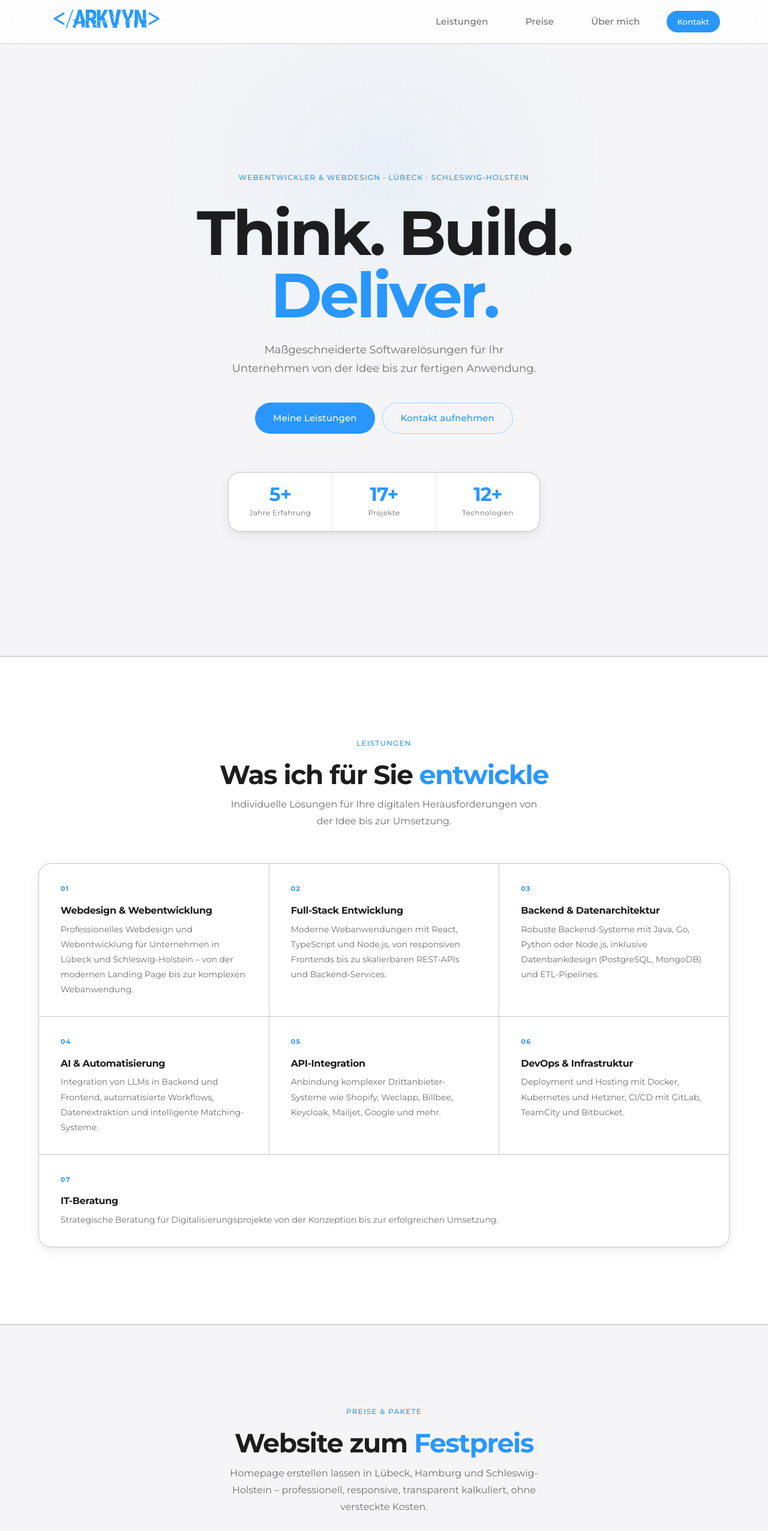
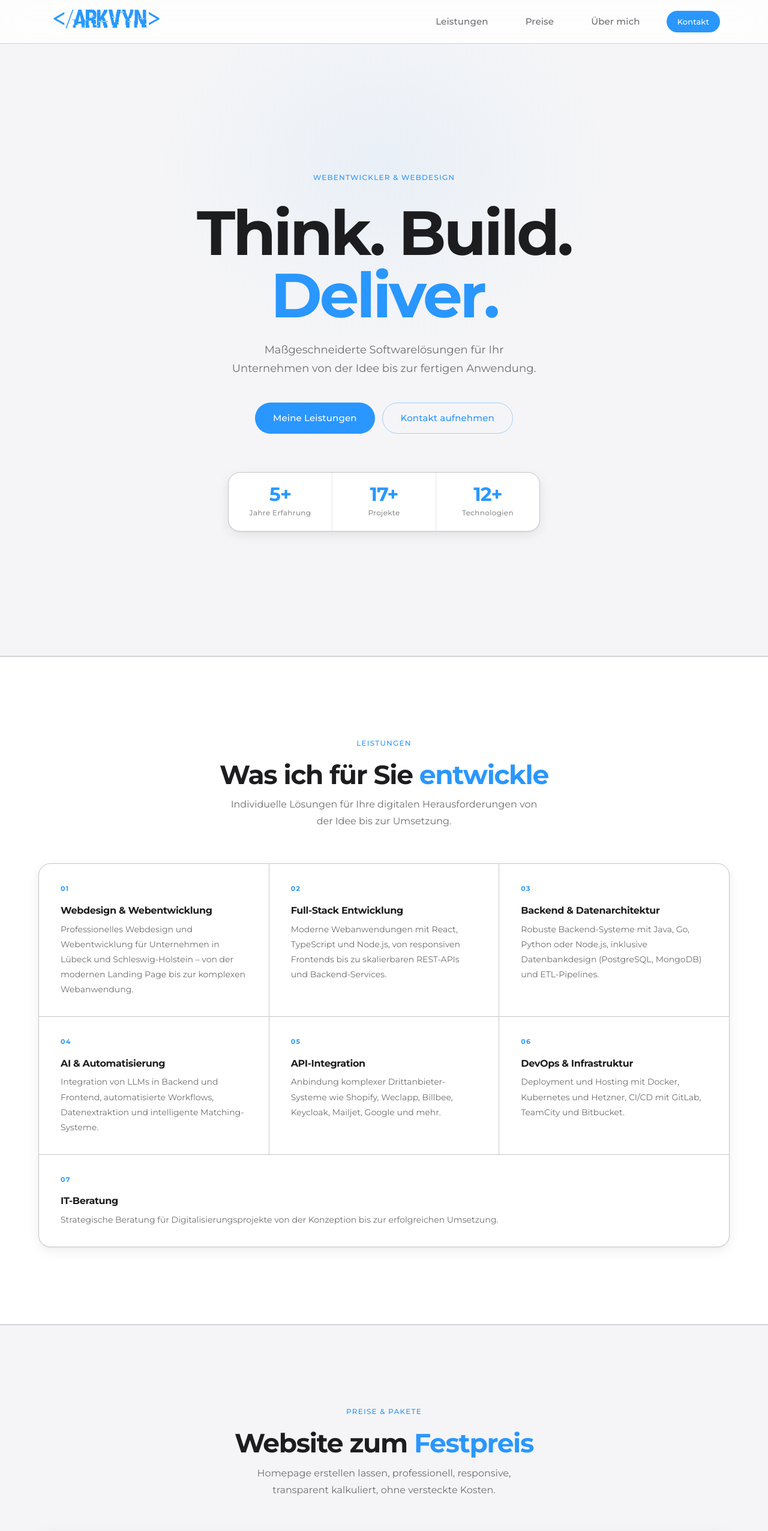
Before and after one commit to TimothieMT/Arkvyn, a React (Vite) app: page / in a window 1280 px wide. Shown: the top 2552 px of the page at 60% size. Built offline with nearby package versions, Linux system fonts and the light colour scheme.

Commit message:
feat: simplify location references in Home and Preise components for clarity

```diff
--- a/src/components/Home.tsx
+++ b/src/components/Home.tsx
@@ -31,7 +31,7 @@ export default function Home({ scrollTo }: HomeProps) {
             variant="overline"
             sx={{ color: 'primary.main', mb: 3, display: 'block', textAlign: 'center' }}
           >
-            Webentwickler & Webdesign · Lübeck · Schleswig-Holstein
+            Webentwickler & Webdesign
           </Typography>
 
           <Typography
--- a/src/components/Preise.tsx
+++ b/src/components/Preise.tsx
@@ -62,8 +62,7 @@ export default function Preise() {
           <Box component="span" sx={{ color: 'primary.main' }}>Festpreis</Box>
         </Typography>
         <Typography variant="body1" sx={{ color: 'text.secondary', maxWidth: 520, mx: 'auto' }}>
-          Homepage erstellen lassen in Lübeck, Hamburg und Schleswig-Holstein –
-          professionell, responsive, transparent kalkuliert, ohne versteckte Kosten.
+          Homepage erstellen lassen, professionell, responsive, transparent kalkuliert, ohne versteckte Kosten.
         </Typography>
       </Container>
 
```
